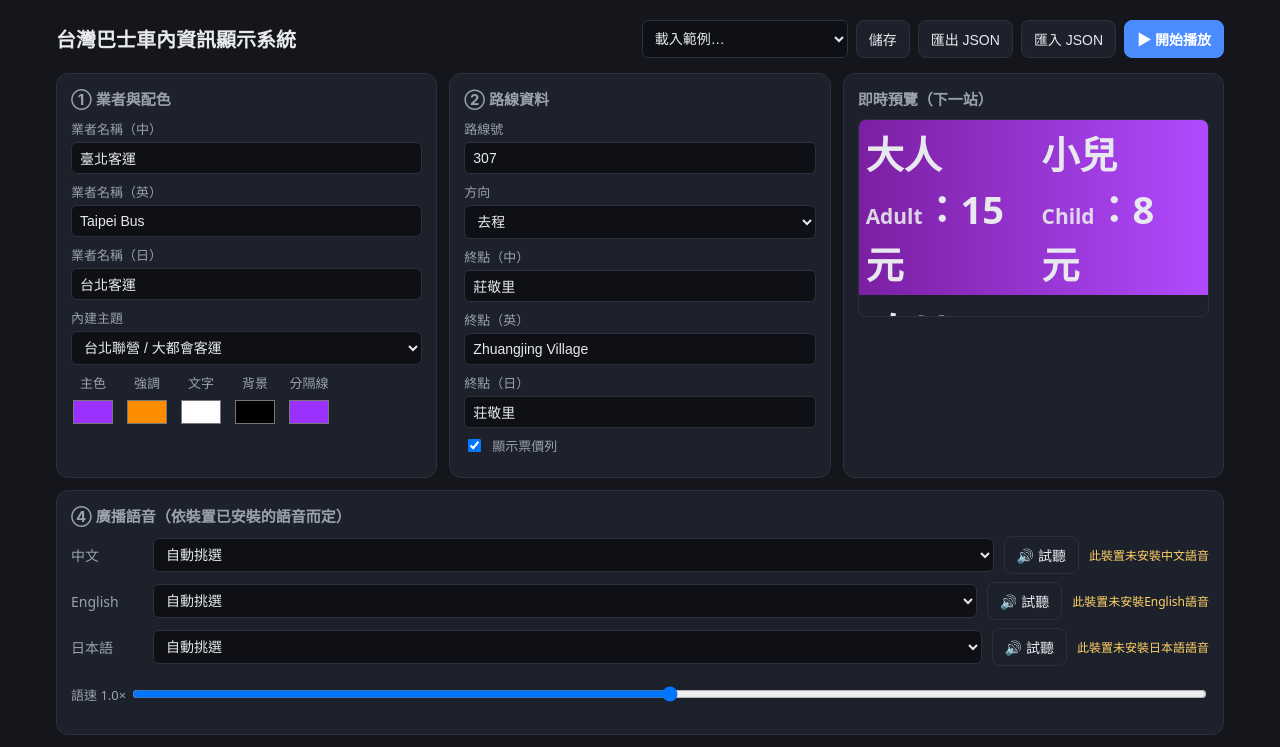
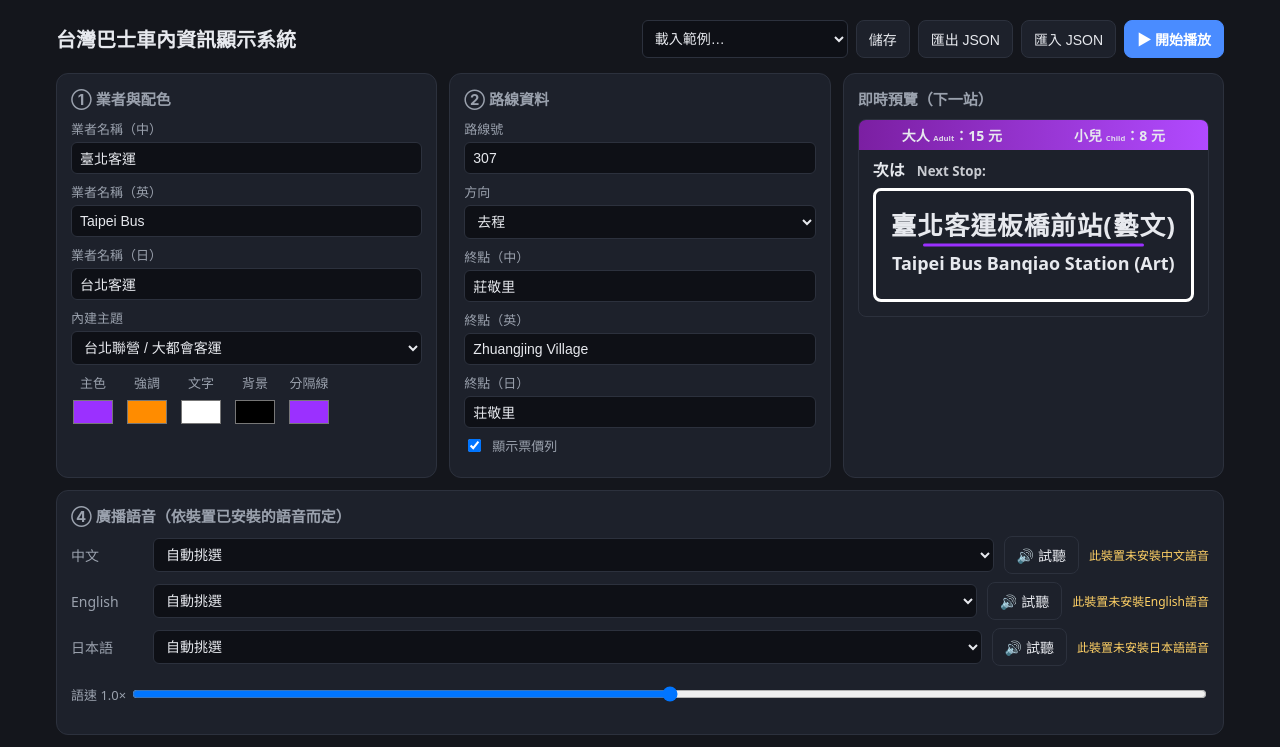
Before and after one commit to masonzeng702550/taiwan-bus-display, a React (Vite) app: page / in a window 1280 px wide. Shown: the top 747 px of the page. Built offline with nearby package versions, Linux system fonts and the light colour scheme.

Commit message:
fix: make screen scale to its own container (cqw/cqh) so the editor live preview keeps correct proportions

```diff
--- a/src/styles/global.css
+++ b/src/styles/global.css
@@ -51,7 +51,6 @@
 .color-field input[type="color"] { width: 44px; height: 32px; padding: 0; border: none; background: none; }
 
 .preview-frame { aspect-ratio: 16 / 9; border-radius: 8px; overflow: hidden; border: 1px solid var(--ui-line); }
-.preview-frame .screen { font-size: 11px; }
 
 .error { color: #ff6b6b; }
 
@@ -97,63 +96,65 @@
 .start-gate .hint { font-size: 12px; color: #8a90a0; margin-top: 16px; }
 .start-btn { font-size: 18px; padding: 14px 22px; margin: 14px 0; }
 
-.screen { width: 100vw; height: 100vh; display: flex; flex-direction: column; }
+/* container-type makes cqw/cqh below relative to the screen box itself, so the
+   layout scales faithfully both full-screen and inside the small editor preview. */
+.screen { width: 100vw; height: 100vh; display: flex; flex-direction: column; container-type: size; }
 .preview-frame .screen { width: 100%; height: 100%; }
 .fit { line-height: 1.05; word-break: break-word; }
 .accent-line, .divider-line { height: 4px; background: var(--c-accent); border-radius: 4px; margin: 2% 8%; }
 .divider-line { background: var(--c-primary); }
 /* Next Stop divider: thin purple line pinned to the box's exact centre (both axes). */
-.next-stop .divider-line { position: absolute; left: 15%; right: 15%; top: 50%; transform: translateY(-50%); width: auto; height: clamp(3px, 0.5vh, 5px); border-radius: 3px; margin: 0; }
+.next-stop .divider-line { position: absolute; left: 15%; right: 15%; top: 50%; transform: translateY(-50%); width: auto; height: clamp(3px, 0.5cqh, 5px); border-radius: 3px; margin: 0; }
 
 /* --- Next Stop --- */
 .fare-bar {
   background: linear-gradient(90deg, var(--c-grad-a), var(--c-grad-b));
   display: flex; justify-content: space-around; align-items: center;
-  padding: 1.4% 2%; font-size: clamp(14px, 3.2vw, 38px); font-weight: 700;
+  padding: 1.4% 2%; font-size: clamp(14px, 3.2cqw, 38px); font-weight: 700;
 }
 .fare-bar small { font-size: 0.55em; font-weight: 600; opacity: 0.9; }
-.next-stop .next-label { font-size: clamp(16px, 3.5vw, 40px); font-weight: 700; padding: 2% 4% 0; }
+.next-stop .next-label { font-size: clamp(16px, 3.5cqw, 40px); font-weight: 700; padding: 2% 4% 0; }
 .next-stop .next-label small { font-weight: 600; opacity: 0.85; margin-left: 8px; }
 /* Box centres on the line: zh sits above the mid-line, en below it. */
 .next-box { flex: 1; margin: 2% 4% 4%; border: 3px solid var(--c-text); border-radius: 8px; position: relative; }
-.stop-zh { position: absolute; left: 0; right: 0; bottom: 50%; font-weight: 800; letter-spacing: 0.04em; text-align: center; padding: 0 4% clamp(6px, 1.4vh, 20px); line-height: 1.1; }
-.stop-en { position: absolute; left: 0; right: 0; top: 50%; font-weight: 600; text-align: center; padding: clamp(6px, 1.4vh, 20px) 4% 0; }
+.stop-zh { position: absolute; left: 0; right: 0; bottom: 50%; font-weight: 800; letter-spacing: 0.04em; text-align: center; padding: 0 4% clamp(6px, 1.4cqh, 20px); line-height: 1.1; }
+.stop-en { position: absolute; left: 0; right: 0; top: 50%; font-weight: 600; text-align: center; padding: clamp(6px, 1.4cqh, 20px) 4% 0; }
 
 /* --- Stop List --- */
 .route-banner {
   background: linear-gradient(90deg, var(--c-grad-a), var(--c-grad-b));
   display: flex; align-items: stretch; justify-content: space-between;
-  font-size: clamp(16px, 3.6vw, 42px); font-weight: 700;
+  font-size: clamp(16px, 3.6cqw, 42px); font-weight: 700;
 }
 .route-banner .dest { padding: 1.2% 3%; align-self: center; }
 .route-banner .route-badge { background: var(--c-accent); color: #1a1a1a; display: flex; align-items: center; padding: 0 3%; font-weight: 900; font-size: 1.1em; }
 /* Vertical padding lives on the shared parent so the rail markers and the row
    separator lines share one coordinate system and the connectors stay continuous. */
 .list-body { flex: 1; position: relative; display: flex; padding: 1.4% 0; }
-.rail-zone { position: relative; flex: none; width: clamp(140px, 19vw, 280px); }
+.rail-zone { position: relative; flex: none; width: clamp(140px, 19cqw, 280px); }
 .rail-zone .rail-band { position: absolute; inset: 0; width: 100%; height: 100%; }
 .rail-zone .dot {
   position: absolute; transform: translate(-50%, -50%);
-  width: clamp(56px, 7.2vw, 110px); height: clamp(36px, 4.8vw, 72px); border-radius: 50%;
+  width: clamp(56px, 7.2cqw, 110px); height: clamp(36px, 4.8cqw, 72px); border-radius: 50%;
   background: radial-gradient(circle at 45% 35%, #ffb143, #e07910);
-  border: clamp(3px, 0.55vw, 7px) solid #bb5a10; box-sizing: border-box;
+  border: clamp(3px, 0.55cqw, 7px) solid #bb5a10; box-sizing: border-box;
 }
 .rail-zone .next-circle {
   position: absolute; transform: translate(-50%, -50%);
-  width: clamp(76px, 9.8vw, 148px); height: clamp(76px, 9.8vw, 148px); border-radius: 50%;
+  width: clamp(76px, 9.8cqw, 148px); height: clamp(76px, 9.8cqw, 148px); border-radius: 50%;
   background: #1ec1bd; color: #fff; display: flex; flex-direction: column; align-items: center; justify-content: center;
-  font-weight: 800; font-size: clamp(15px, 2.2vw, 30px); line-height: 1.05; text-align: center;
-  border: clamp(3px, 0.55vw, 7px) solid #0e6f6c; box-sizing: border-box;
+  font-weight: 800; font-size: clamp(15px, 2.2cqw, 30px); line-height: 1.05; text-align: center;
+  border: clamp(3px, 0.55cqw, 7px) solid #0e6f6c; box-sizing: border-box;
 }
 .rail-zone .next-circle .next-en { font-size: 0.46em; font-weight: 700; margin-top: 0.2em; }
-.rail-zone .connector { position: absolute; height: clamp(4px, 0.7vh, 8px); right: 0; background: rgba(255,255,255,0.9); transform: translateY(-50%); }
+.rail-zone .connector { position: absolute; height: clamp(4px, 0.7cqh, 8px); right: 0; background: rgba(255,255,255,0.9); transform: translateY(-50%); }
 
 .rows { flex: 1; display: flex; flex-direction: column; padding: 0 3% 0 0; min-width: 0; }
 .list-row { flex: 1; position: relative; overflow: hidden; }
 /* The connector line from the dot becomes the separator between zh (above) and en (below). */
-.list-row .row-sep { position: absolute; left: 0; right: 3%; top: 50%; transform: translateY(-50%); height: clamp(4px, 0.7vh, 8px); background: rgba(255,255,255,0.9); }
-.list-row .row-top { position: absolute; left: 0; right: 3%; bottom: 50%; display: flex; align-items: flex-end; justify-content: space-between; gap: 4%; padding: 0 0 clamp(3px, 0.7vh, 10px) 1.5%; }
-.list-row .row-en-box { position: absolute; left: 0; right: 3%; top: 50%; padding: clamp(3px, 0.7vh, 10px) 0 0 1.5%; }
+.list-row .row-sep { position: absolute; left: 0; right: 3%; top: 50%; transform: translateY(-50%); height: clamp(4px, 0.7cqh, 8px); background: rgba(255,255,255,0.9); }
+.list-row .row-top { position: absolute; left: 0; right: 3%; bottom: 50%; display: flex; align-items: flex-end; justify-content: space-between; gap: 4%; padding: 0 0 clamp(3px, 0.7cqh, 10px) 1.5%; }
+.list-row .row-en-box { position: absolute; left: 0; right: 3%; top: 50%; padding: clamp(3px, 0.7cqh, 10px) 0 0 1.5%; }
 .zh-wrap { flex: 1 1 auto; min-width: 0; }
 .ja-wrap { flex: 0 1 auto; max-width: 42%; }
 .row-zh { font-weight: 800; line-height: 1; }
@@ -167,12 +168,12 @@
 .transfer-icon { background: #d7d7d7; color: #111; border-radius: 6px; padding: 0 0.2em; font-size: 0.8em; }
 
 /* --- Transfer --- */
-.transfer-header { background: linear-gradient(90deg, var(--c-grad-a), var(--c-grad-b)); font-size: clamp(18px, 4vw, 48px); font-weight: 800; padding: 1.4% 3%; }
+.transfer-header { background: linear-gradient(90deg, var(--c-grad-a), var(--c-grad-b)); font-size: clamp(18px, 4cqw, 48px); font-weight: 800; padding: 1.4% 3%; }
 .transfer-header small { font-weight: 600; opacity: 0.9; }
 .transfer-body { flex: 1; display: flex; flex-direction: column; justify-content: center; padding: 2% 6%; }
 .op-row { display: flex; align-items: center; gap: 3%; }
-.op-icon { font-size: clamp(40px, 9vw, 120px); }
-.op-zh { font-size: clamp(28px, 7vw, 90px); font-weight: 800; }
-.op-en { font-size: clamp(18px, 4vw, 50px); opacity: 0.9; }
-.station-zh { font-size: clamp(40px, 11vw, 150px); font-weight: 900; letter-spacing: 0.06em; text-align: center; }
-.station-en { font-size: clamp(20px, 5vw, 64px); text-align: center; opacity: 0.95; }
+.op-icon { font-size: clamp(40px, 9cqw, 120px); }
+.op-zh { font-size: clamp(28px, 7cqw, 90px); font-weight: 800; }
+.op-en { font-size: clamp(18px, 4cqw, 50px); opacity: 0.9; }
+.station-zh { font-size: clamp(40px, 11cqw, 150px); font-weight: 900; letter-spacing: 0.06em; text-align: center; }
+.station-en { font-size: clamp(20px, 5cqw, 64px); text-align: center; opacity: 0.95; }
```
